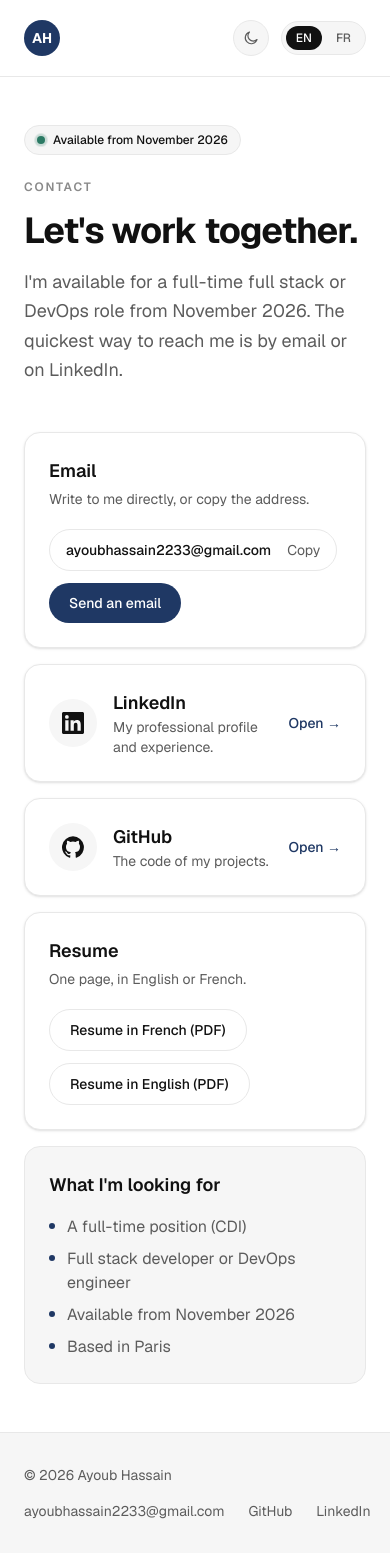
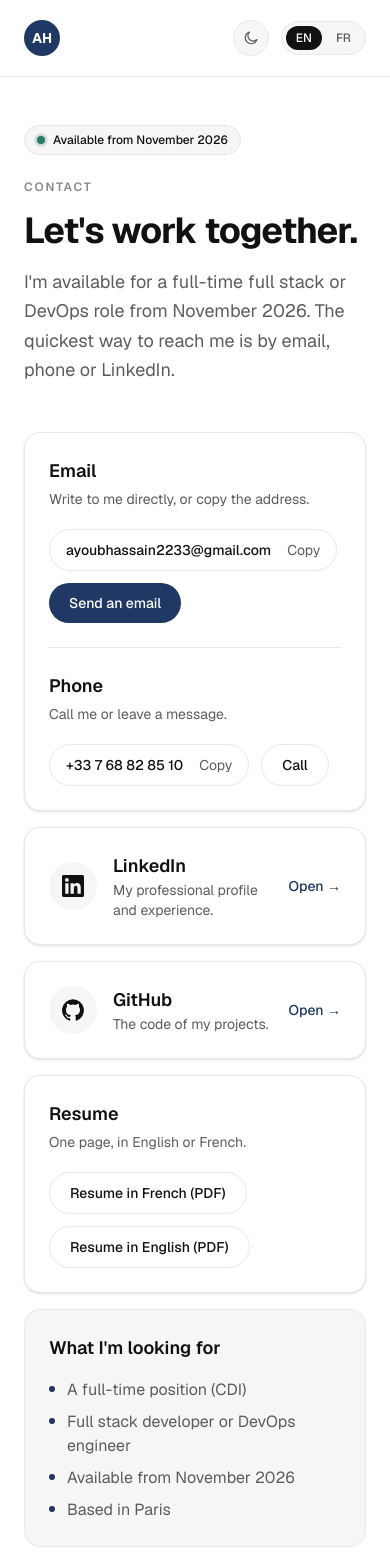
Before and after one commit to Ayoubhassain/ayoubhassain.github.io, a Next.js app: page /en/contact in a window 390 px wide. Shown: the top 1568 px of the page. Built offline with nearby package versions, Linux system fonts and the light colour scheme.

Commit message:
Ajout du numéro de téléphone

```diff
--- a/src/app/[locale]/contact/page.tsx
+++ b/src/app/[locale]/contact/page.tsx
@@ -50,8 +50,9 @@ export default async function ContactPage({ params }: PageProps) {
       <SectionHeader label={c.label} title={c.title} subtitle={c.subtitle} />
 
       <div className="grid gap-4 md:grid-cols-2">
-        {/* Email, the main way to get in touch */}
-        <div className="rounded-2xl border border-border bg-bg p-6 shadow-sm md:col-span-2">
+        {/* Email and phone, the main ways to get in touch */}
+        <div className="grid gap-6 rounded-2xl border border-border bg-bg p-6 shadow-sm md:col-span-2 md:grid-cols-[3fr_2fr] md:gap-0">
+          <div className="md:pr-6">
             <h2 className="text-lg font-semibold text-ink">{c.emailTitle}</h2>
             <p className="mt-1 text-sm text-ink-muted">{c.emailText}</p>
             <div className="mt-5 flex flex-wrap items-center gap-3">
@@ -59,6 +60,17 @@ export default async function ContactPage({ params }: PageProps) {
               <LinkButton href={`mailto:${t.profile.email}`} variant="primary">
                 {t.home.sendEmail}
               </LinkButton>
+            </div>
+          </div>
+          <div className="border-t border-border pt-6 md:border-t-0 md:border-l md:pt-0 md:pl-6">
+            <h2 className="text-lg font-semibold text-ink">{c.phoneTitle}</h2>
+            <p className="mt-1 text-sm text-ink-muted">{c.phoneText}</p>
+            <div className="mt-5 flex flex-wrap items-center gap-3">
+              <CopyEmail email={t.profile.phone.display} copyLabel={t.home.copyEmail} copiedLabel={t.home.copied} />
+              <LinkButton href={t.profile.phone.href} variant="ghost">
+                {c.call}
+              </LinkButton>
+            </div>
           </div>
         </div>
 
--- a/src/components/ContactSection.tsx
+++ b/src/components/ContactSection.tsx
@@ -13,8 +13,9 @@ export default function ContactSection({ t, id }: { t: Dictionary; id?: string }
           <div>
             <h2 className="text-2xl font-bold tracking-tight text-ink">{t.home.contactTitle}</h2>
             <p className="mt-2 text-ink-muted">{t.home.contactText}</p>
-            <div className="mt-5">
+            <div className="mt-5 flex flex-wrap gap-3">
               <CopyEmail email={t.profile.email} copyLabel={t.home.copyEmail} copiedLabel={t.home.copied} />
+              <CopyEmail email={t.profile.phone.display} copyLabel={t.home.copyEmail} copiedLabel={t.home.copied} />
             </div>
           </div>
           <div className="flex shrink-0 flex-wrap items-center gap-3 md:flex-nowrap">
--- a/src/components/Footer.tsx
+++ b/src/components/Footer.tsx
@@ -14,12 +14,15 @@ export default function Footer({ locale }: FooterProps) {
     <footer className="border-t border-border bg-bg-subtle">
       <div className="mx-auto flex max-w-5xl flex-wrap items-center justify-between gap-4 px-6 py-8 text-sm text-ink-muted">
         <span>© {year} {t.profile.name}</span>
-        <div className="flex gap-6">
+        <div className="flex flex-wrap gap-x-6 gap-y-2">
           <a
             href={`mailto:${t.profile.email}`}
             className="transition-colors hover:text-accent"
           >
             {t.profile.email}
+          </a>
+          <a href={t.profile.phone.href} className="whitespace-nowrap transition-colors hover:text-accent">
+            {t.profile.phone.display}
           </a>
           <a href={links.github} target="_blank" rel="noopener noreferrer" className="transition-colors hover:text-accent">
             GitHub
--- a/src/components/ui/LinkButton.tsx
+++ b/src/components/ui/LinkButton.tsx
@@ -33,7 +33,7 @@ export default function LinkButton({
     );
   }
 
-  if (external || href.startsWith("mailto:") || href.startsWith("#")) {
+  if (external || href.startsWith("mailto:") || href.startsWith("tel:") || href.startsWith("#")) {
     return (
       <a href={href} target={external ? "_blank" : undefined} rel={external ? "noopener noreferrer" : undefined} className={className}>
         {children}
--- a/src/i18n/dictionaries/en.ts
+++ b/src/i18n/dictionaries/en.ts
@@ -119,9 +119,12 @@ export const en: Dictionary = {
   contactPage: {
     label:        "Contact",
     title:        "Let's work together.",
-    subtitle:     "I'm available for a full-time full stack or DevOps role from November 2026. The quickest way to reach me is by email or on LinkedIn.",
+    subtitle:     "I'm available for a full-time full stack or DevOps role from November 2026. The quickest way to reach me is by email, phone or LinkedIn.",
     emailTitle:   "Email",
     emailText:    "Write to me directly, or copy the address.",
+    phoneTitle:   "Phone",
+    phoneText:    "Call me or leave a message.",
+    call:         "Call",
     linkedinText: "My professional profile and experience.",
     githubText:   "The code of my projects.",
     resumeTitle:  "Resume",
@@ -151,6 +154,7 @@ export const en: Dictionary = {
       "I'm a software engineer from ENSEEIHT (Toulouse INP).\n\nAcross three experiences, I have built and evolved web applications on both sides: Angular and TypeScript on the front end, Node.js and Java/Spring Boot on the back end. At Padoa, I also worked on what happens after the code is written: automated end-to-end tests, CI pipelines, Docker and Kubernetes deployments, and production monitoring.\n\nI'm looking for a full-time role from November 2026. I'm also interested in AI and how it changes the way we build software.",
     location: "Paris, France",
     email:    "ayoubhassain2233@gmail.com",
+    phone:    { display: "+33 7 68 82 85 10", href: "tel:+33768828510" },
     stack: [
       { label: "Development", items: ["Angular", "TypeScript", "Node.js", "Java", "Spring Boot"] },
       { label: "Data", items: ["PostgreSQL", "MySQL"] },
--- a/src/i18n/dictionaries/fr.ts
+++ b/src/i18n/dictionaries/fr.ts
@@ -112,9 +112,12 @@ export const fr: Dictionary = {
   contactPage: {
     label:        "Contact",
     title:        "Travaillons ensemble.",
-    subtitle:     "Je suis disponible pour un CDI full stack ou DevOps à partir de novembre 2026. Le plus simple pour me joindre : par email ou sur LinkedIn.",
+    subtitle:     "Je suis disponible pour un CDI full stack ou DevOps à partir de novembre 2026. Le plus simple pour me joindre : par email, par téléphone ou sur LinkedIn.",
     emailTitle:   "Email",
     emailText:    "Écrivez-moi directement, ou copiez l'adresse.",
+    phoneTitle:   "Téléphone",
+    phoneText:    "Appelez-moi ou laissez un message.",
+    call:         "Appeler",
     linkedinText: "Mon profil professionnel et mon parcours.",
     githubText:   "Le code de mes projets.",
     resumeTitle:  "CV",
@@ -144,6 +147,7 @@ export const fr: Dictionary = {
       "Ingénieur en génie logiciel, diplômé de l'ENSEEIHT (Toulouse INP).\n\nAu fil de trois expériences, j'ai conçu et fait évoluer des applications web des deux côtés : Angular et TypeScript en front-end, Node.js et Java/Spring Boot en back-end. Chez Padoa, j'ai aussi travaillé sur ce qui se passe après le code : tests E2E automatisés, pipelines CI, déploiements Docker et Kubernetes, supervision en production.\n\nJe recherche un CDI à partir de novembre 2026. Je m'intéresse aussi à l'IA et à la façon dont elle change le développement logiciel.",
     location: "Paris, France",
     email:    "ayoubhassain2233@gmail.com",
+    phone:    { display: "+33 7 68 82 85 10", href: "tel:+33768828510" },
     stack: [
       { label: "Développement", items: ["Angular", "TypeScript", "Node.js", "Java", "Spring Boot"] },
       { label: "Données", items: ["PostgreSQL", "MySQL"] },
--- a/src/i18n/types.ts
+++ b/src/i18n/types.ts
@@ -81,6 +81,9 @@ export type Dictionary = {
     subtitle: string;
     emailTitle: string;
     emailText: string;
+    phoneTitle: string;
+    phoneText: string;
+    call: string;
     linkedinText: string;
     githubText: string;
     resumeTitle: string;
@@ -108,6 +111,7 @@ export type Dictionary = {
     bio: string;
     location: string;
     email: string;
+    phone: { display: string; href: string };
     stack: { label: string; items: string[] }[];
     spokenLanguages: { name: string; level: string }[];
   };
```
Lines whose indentation alone changed are shown as unchanged.
